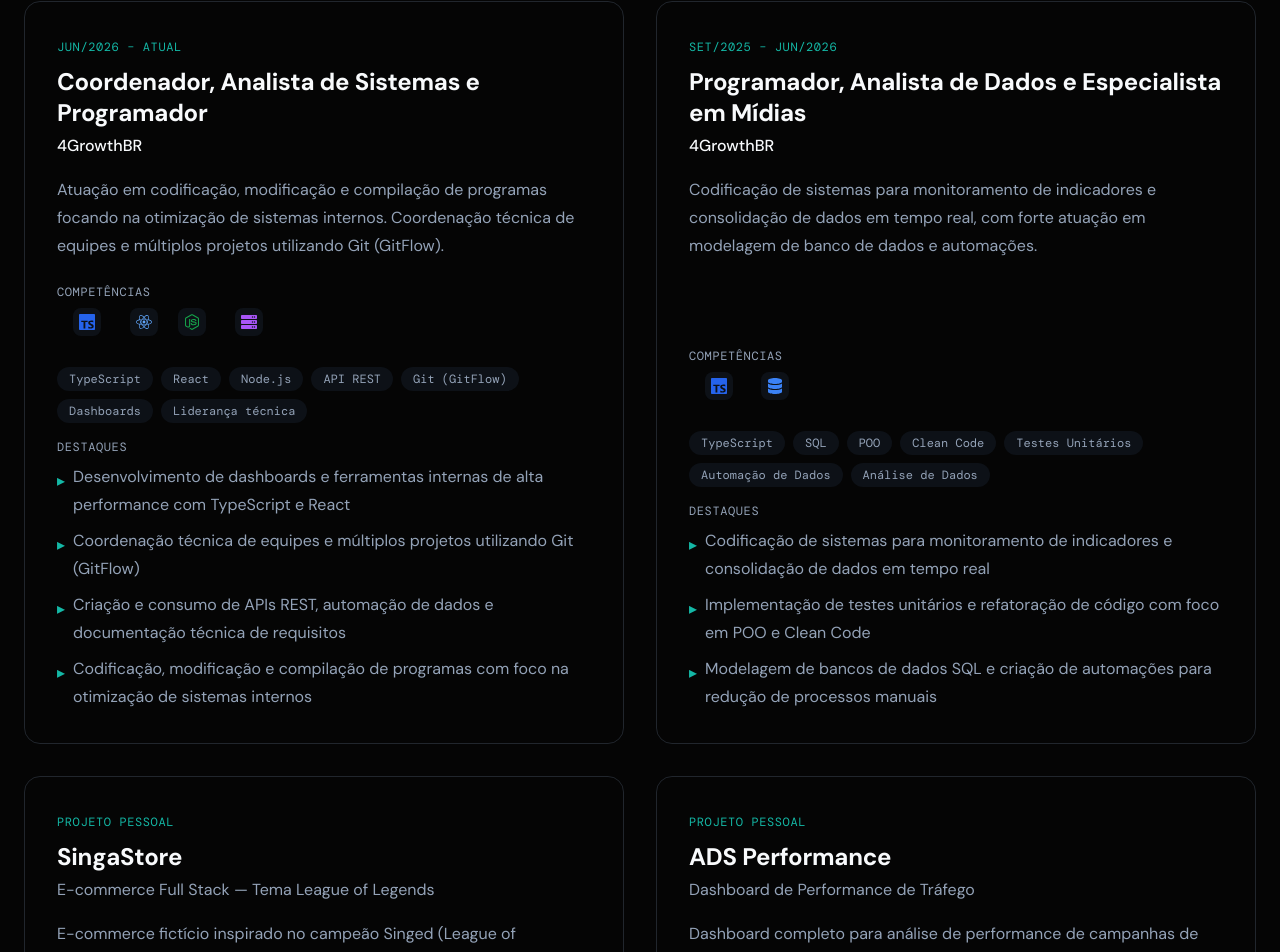
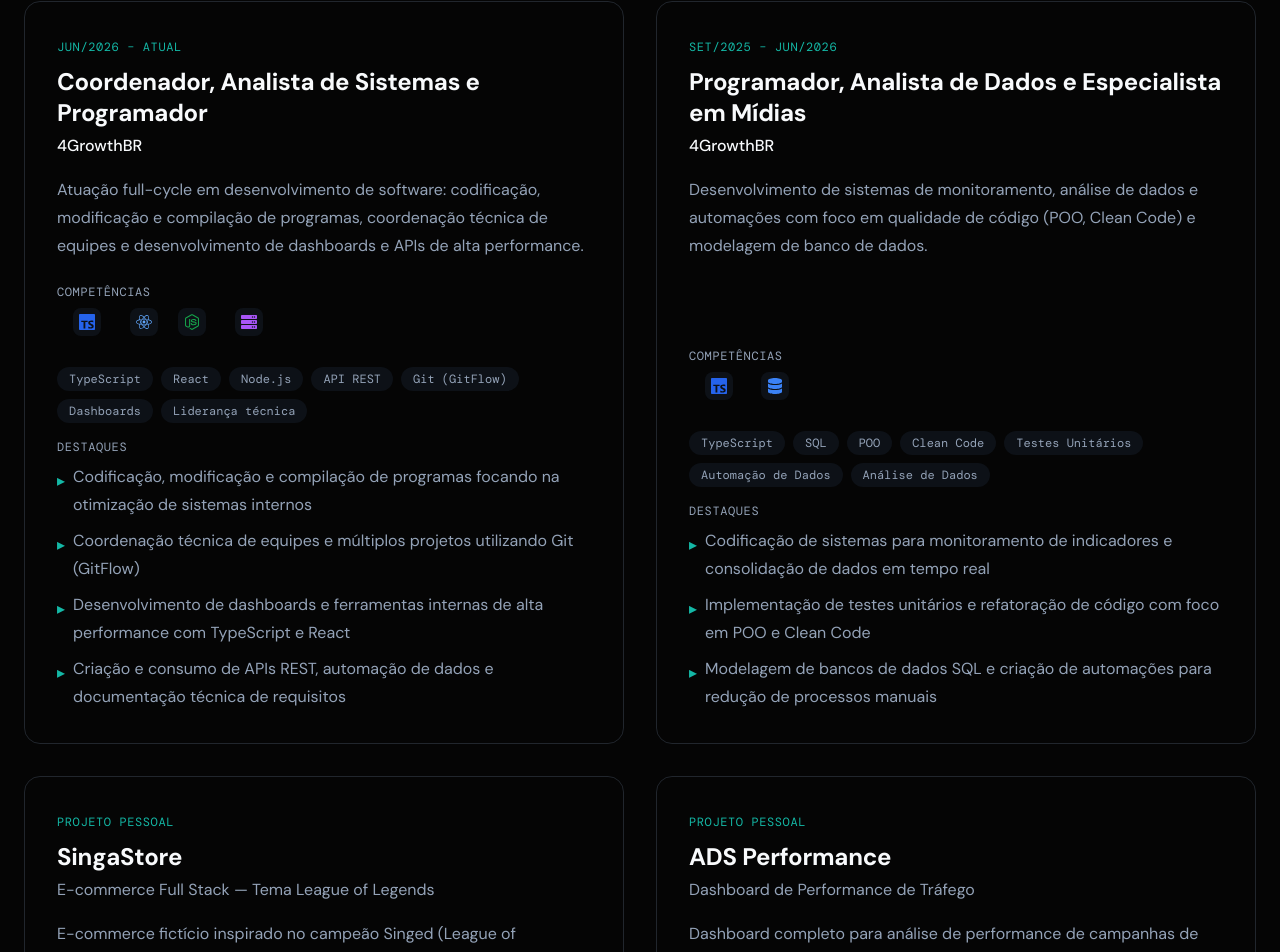
Before and after one commit to lucasnaza1/MeuPortfolio, a React (Vite) app: page / in a window 1280 px wide. Shown: the part 2348-3300 px from the top of the page. Built offline with nearby package versions, Linux system fonts and the light colour scheme; a web font is replaced by a local one.

Commit message:
refactor: ajusta descricoes e highlights das experiencias 4GrowthBR

```diff
--- a/src/components/Experience.tsx
+++ b/src/components/Experience.tsx
@@ -8,7 +8,7 @@ const Experience = () => {
       period: 'Jun/2026 – Atual',
       title: 'Coordenador, Analista de Sistemas e Programador',
       company: '4GrowthBR',
-      description: 'Atuação em codificação, modificação e compilação de programas focando na otimização de sistemas internos. Coordenação técnica de equipes e múltiplos projetos utilizando Git (GitFlow).',
+      description: 'Atuação full-cycle em desenvolvimento de software: codificação, modificação e compilação de programas, coordenação técnica de equipes e desenvolvimento de dashboards e APIs de alta performance.',
       skills: [
         'TypeScript',
         'React',
@@ -19,17 +19,17 @@ const Experience = () => {
         'Liderança técnica'
       ],
       highlights: [
+        'Codificação, modificação e compilação de programas focando na otimização de sistemas internos',
+        'Coordenação técnica de equipes e múltiplos projetos utilizando Git (GitFlow)',
         'Desenvolvimento de dashboards e ferramentas internas de alta performance com TypeScript e React',
-        'Coordenação técnica de equipes e múltiplos projetos utilizando Git (GitFlow)',
-        'Criação e consumo de APIs REST, automação de dados e documentação técnica de requisitos',
-        'Codificação, modificação e compilação de programas com foco na otimização de sistemas internos'
+        'Criação e consumo de APIs REST, automação de dados e documentação técnica de requisitos'
       ]
     },
     {
       period: 'Set/2025 – Jun/2026',
       title: 'Programador, Analista de Dados e Especialista em Mídias',
       company: '4GrowthBR',
-      description: 'Codificação de sistemas para monitoramento de indicadores e consolidação de dados em tempo real, com forte atuação em modelagem de banco de dados e automações.',
+      description: 'Desenvolvimento de sistemas de monitoramento, análise de dados e automações com foco em qualidade de código (POO, Clean Code) e modelagem de banco de dados.',
       skills: [
         'TypeScript',
         'SQL',
```
